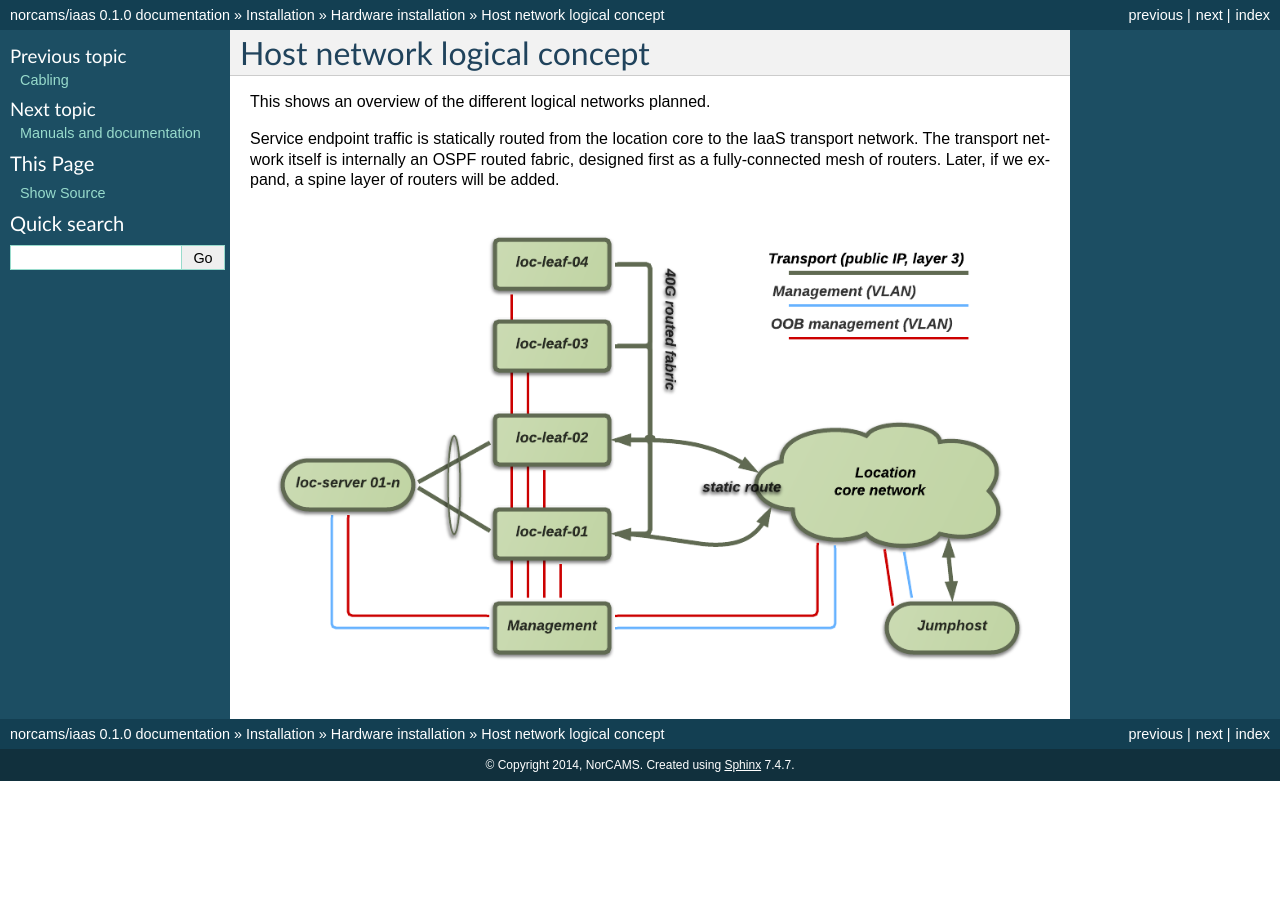
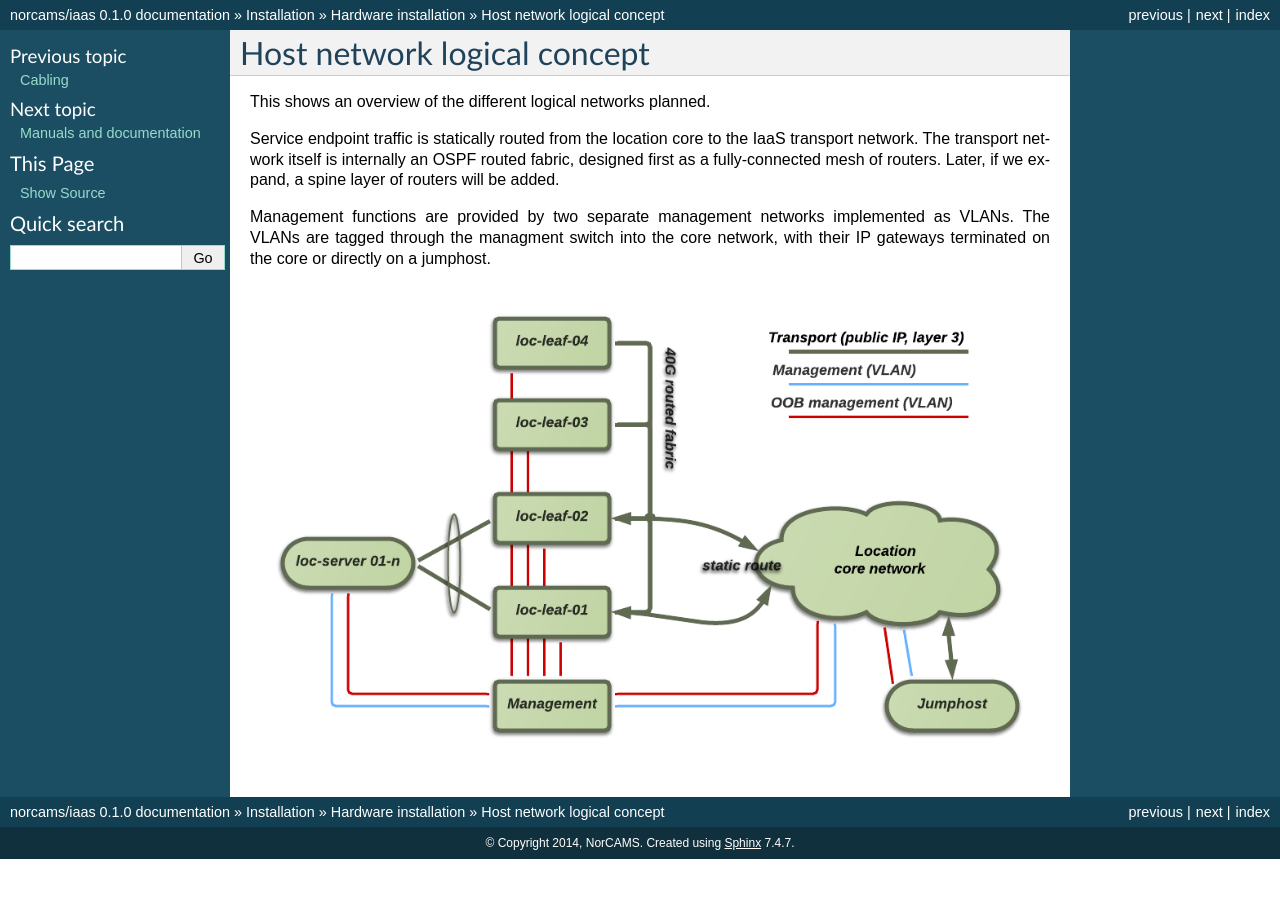
Before and after one commit to norcams/iaas, a Sphinx documentation site: the page built from docs/installation/logical_host_network.rst, in a window 1280 px wide. Built offline with Sphinx 7.4.7, drawn with Linux system fonts in a browser that asks for light colours.

Commit message:
Describing mgmt VLANs

```diff
--- a/docs/installation/logical_host_network.rst
+++ b/docs/installation/logical_host_network.rst
@@ -8,4 +8,9 @@ IaaS transport network. The transport network itself is internally an OSPF
 routed fabric, designed first as a fully-connected mesh of routers. Later, if
 we expand, a spine layer of routers will be added.
 
+Management functions are provided by two separate management networks
+implemented as VLANs. The VLANs are tagged through the managment switch into
+the core network, with their IP gateways terminated on the core or directly on
+a jumphost.
+
 .. image:: images/host_network_logical_concept.png
```
